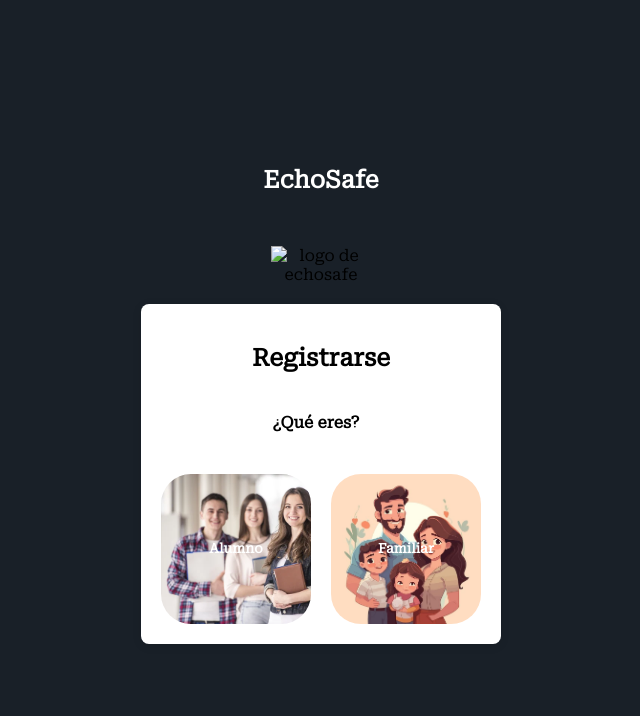
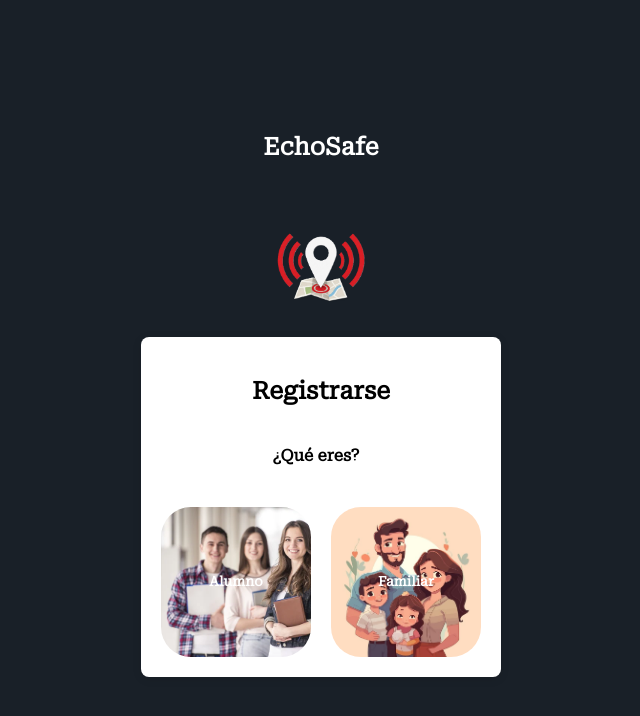
Before and after one commit to Fisure-Corp/LandingPage-FisureCorp, a website: page app/register.html in a window 1280 px wide. Shown: the whole page, without its empty margins (319-959 px from the left). Drawn offline with Linux system fonts and the light colour scheme.

Commit message:
Update logo image source in register.html

```diff
--- a/app/register.html
+++ b/app/register.html
@@ -14,7 +14,7 @@
     <section class="register-section">
       <div class="logo-container">
         <h1>EchoSafe</h1>
-        <img src="imagesApp/logo.png" alt="logo de echosafe">
+        <img src="imagesApp/logoApp.png" alt="logo de echosafe">
       </div>
 
       <div class="register-container" id="registerContainer">
```
